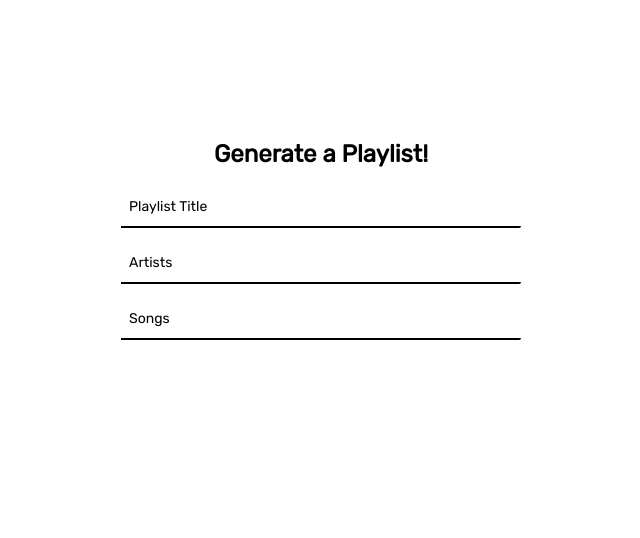
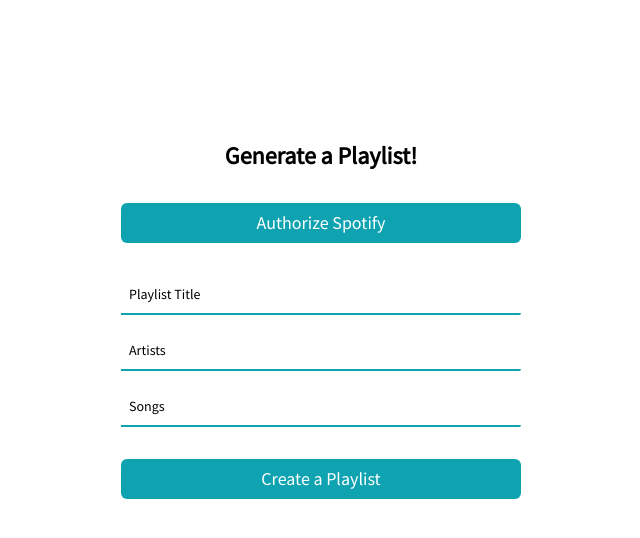
Before and after one commit to katzenj/playlist-creator, a React app in the folder frontend/: page / in a window 1280 px wide. Shown: the whole page, without its empty margins (319-959 px from the left). Built offline with nearby package versions, Linux system fonts and the light colour scheme.

Commit message:
more work

```diff
--- /dev/null
+++ b/frontend/src/components/Button.jsx
@@ -0,0 +1,20 @@
+import React from 'react';
+import PropTypes from 'prop-types';
+import styles from './main.css?module';
+import classNames from 'classnames';
+
+export const Button = ({ buttonText, onClick }) => (
+  <div className={classNames({ [styles.input_group]: true, [styles.button_container]: true })}>
+    <button
+      className={styles.button}
+      onClick={onClick}
+    >
+      {buttonText}
+    </button>
+  </div>
+);
+
+Button.propTypes = {
+  buttonText: PropTypes.string,
+  onClick: PropTypes.func
+};
--- a/frontend/src/components/InputGroup.jsx
+++ b/frontend/src/components/InputGroup.jsx
@@ -2,7 +2,7 @@
 import PropTypes from 'prop-types';
 import styles from './main.css?module';
 
-export const InputGroup = ({ name, placeholder }) => (
+export const InputGroup = ({ name, placeholder, onChange }) => (
   <div className={styles.input_group} id={`${name}-container`}>
     <input
       className={styles.input}
@@ -12,11 +12,15 @@
       placeholder={placeholder}
       aria-label={placeholder}
       aria-describedby="title-input-label"
+      onChange={(e) => {
+        onChange(e.target.value);
+      }}
     />
   </div>
 );
 
 InputGroup.propTypes = {
-  name: PropTypes.string,
-  placeholder: PropTypes.string
+  name: PropTypes.string.isRequired,
+  onChange: PropTypes.func.isRequired,
+  placeholder: PropTypes.string.isRequired
 };
--- a/frontend/src/components/main.css
+++ b/frontend/src/components/main.css
@@ -10,10 +10,9 @@
 .label {
   box-sizing: border-box;
   border: none;
-  border-bottom: solid 2px black;
+  border-bottom: solid 2px #0fa3b1;
   border-right: none;
   border-bottom-left-radius: 2px;
-  /* background-color: burlywood; */
   float: left;
   font-size: 14px;
   height: 100%;
@@ -24,9 +23,8 @@
 }
 
 .input {
-  /* background-color: chocolate; */
   border: none;
-  border-bottom: solid 2px black;
+  border-bottom: solid 2px #0fa3b1;
   border-bottom-right-radius: 2px;
   box-sizing: border-box;
   font-size: 14px;
@@ -40,3 +38,39 @@
   color: black;
   font-size: 14px;
 }
+
+.button_container {
+  margin: 32px 0;
+}
+
+.button {
+  font-family: 'Source Sans Pro', sans-serif;
+  font-size: 18px;
+  border: none;
+  border-radius: 6px;
+  background: #0fa3b1;
+  color: #ffffff;
+  cursor: pointer;
+  font-weight: 500;
+  height: 100%;
+  text-decoration: none;
+  transition: background 250ms ease-in-out,
+  transform 150ms ease;
+  -webkit-appearance: none;
+  -moz-appearance: none;
+  width: 100%;
+}
+
+.button:hover,
+.button:focus {
+  background: #0b7781;
+}
+
+.button:focus {
+  outline: 1px solid #fff;
+  outline-offset: -4px;
+}
+
+.button:active {
+  transform: scale(0.99);
+}
--- a/frontend/src/index.html
+++ b/frontend/src/index.html
@@ -7,7 +7,7 @@
   <title>Playlist Generator</title>
   <meta name="description" content="">
   <meta name="viewport" content="width=device-width, initial-scale=1, shrink-to-fit=no">
-  <link href="https://fonts.googleapis.com/css?family=Rubik&display=swap" rel="stylesheet">
+  <link href="https://fonts.googleapis.com/css2?family=Source+Sans+Pro&display=swap" rel="stylesheet">
 </head>
 
 <body>
--- a/frontend/src/modules/GeneratorPage.jsx
+++ b/frontend/src/modules/GeneratorPage.jsx
@@ -1,16 +1,39 @@
-import React from 'react';
+import React, { useState } from 'react';
 import { InputGroup } from '../components/InputGroup';
+import { Button } from '../components/Button';
 
 import styles from '../styles/main.css?module';
 
 export const GeneratorPage = () => {
+  const [playlistTitle, setPlaylistTitle] = useState(null);
+  const [artists, setArtists] = useState(null);
+  const [songs, setSongs] = useState(null);
+
+  const getSpotifyAuthUrl = async () => {
+    const url = '/api/spotify_login_2';
+    const options = {
+      method: 'GET',
+      headers: {
+        'Accept': 'application/json',
+        'Content-Type': 'application/json;charset=UTF-8'
+      }
+    };
+    const response = await fetch(url, options);
+    const json = await response.json();
+    return json.spotify_url;
+  };
+
   return (
     <div>
       <div className={styles.content_container}>
         <h1 className={styles.header}>Generate a Playlist!</h1>
-        <InputGroup name="playlist-title" placeholder="Playlist Title" />
-        <InputGroup name="artists" placeholder="Artists" />
-        <InputGroup name="songs" placeholder="Songs" />
+        <Button buttonText="Authorize Spotify" onClick={() => {
+          getSpotifyAuthUrl();
+        }} />
+        <InputGroup name="playlist-title" placeholder="Playlist Title" onChange={setPlaylistTitle} />
+        <InputGroup name="artists" placeholder="Artists" onChange={setArtists} />
+        <InputGroup name="songs" placeholder="Songs" onChange={setSongs} />
+        <Button buttonText="Create a Playlist" onClick={() => console.log({ playlistTitle, artists, songs })} />
       </div>
     </div>
   );
--- a/frontend/src/styles/main.css
+++ b/frontend/src/styles/main.css
@@ -1,7 +1,7 @@
 
 html,
 body, input {
-  font-family: 'Rubik', sans-serif;
+  font-family: 'Source Sans Pro', sans-serif;
   height: 100%;
   margin: 0;
   min-height: 100%;
--- a/frontend/webpack.config.js
+++ b/frontend/webpack.config.js
@@ -4,6 +4,14 @@
 module.exports = {
   entry: './src/index.js',
   devtool: 'inline-source-map',
+  devServer: {
+    proxy: {
+      '/api': {
+        target: 'http://localhost:5000',
+        pathRewrite: {'^/api' : ''}
+      }
+    }
+  },
   output: {
     path: path.join(__dirname, 'dist/'),
     publicPath: '/',
```
Also changed, not shown: frontend/package.json (+5 -3 lines), frontend/.babelrc, 2 other files.
